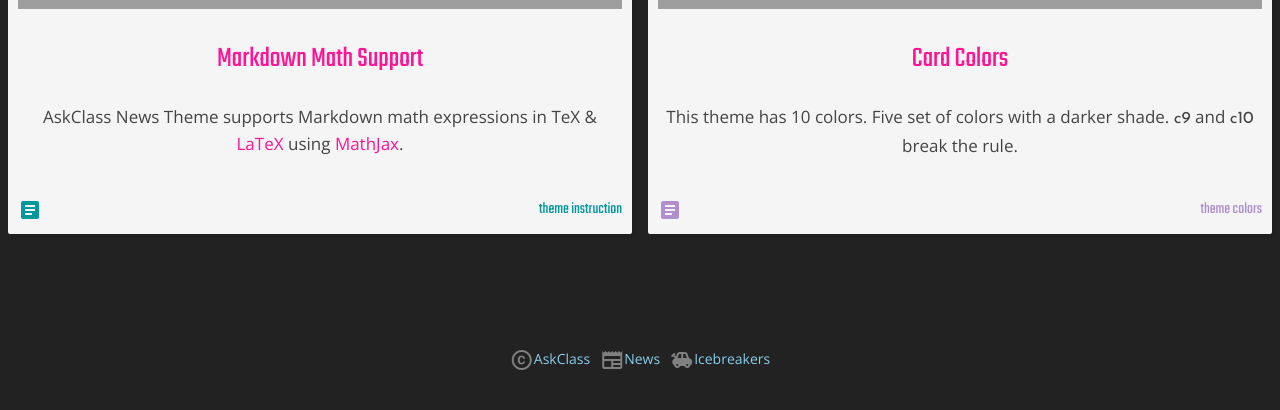
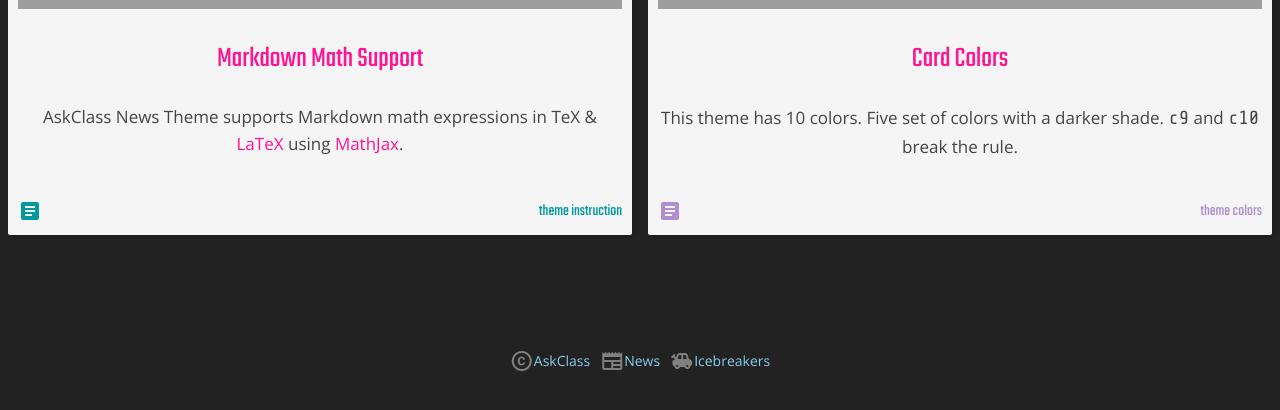
Before and after one commit to beAuthentic/askclass-news-theme, a Jekyll site: the page built from content/_hashtags/theme.md, in a window 1280 px wide. Shown: the part 376-786 px from the top of the page. Built offline with Jekyll 4.4.1, drawn with Linux system fonts in a browser that asks for light colours; grey boxes are pictures that could not be loaded.

Commit message:
style: Code/Pre using monospaced font

```diff
--- a/_sass/_default.scss
+++ b/_sass/_default.scss
@@ -81,12 +81,13 @@ h6 { font-size: 1em }
 }
 
 code, pre {
-  font-family: $font-special;
+  font-family: $font-mono;
+  font-size: 19px;
 }
 
 code {
   white-space: pre-wrap;
-  color: $color-primary;
+  color: $color-secondary;
 }
 
 pre {
```
